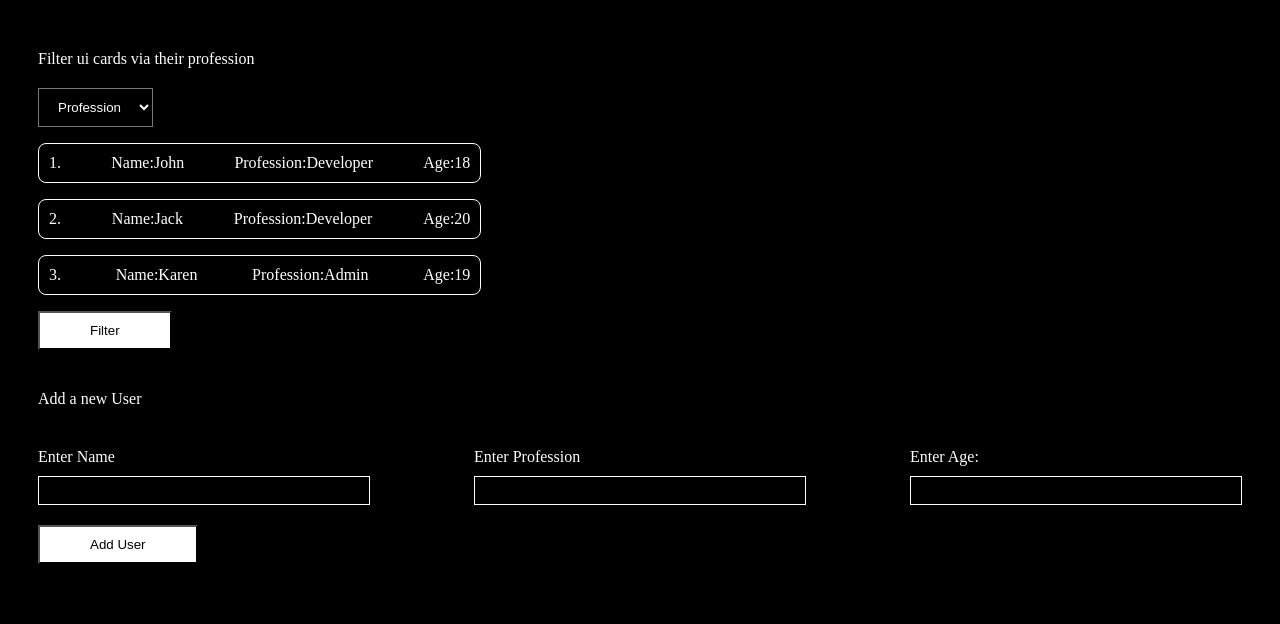
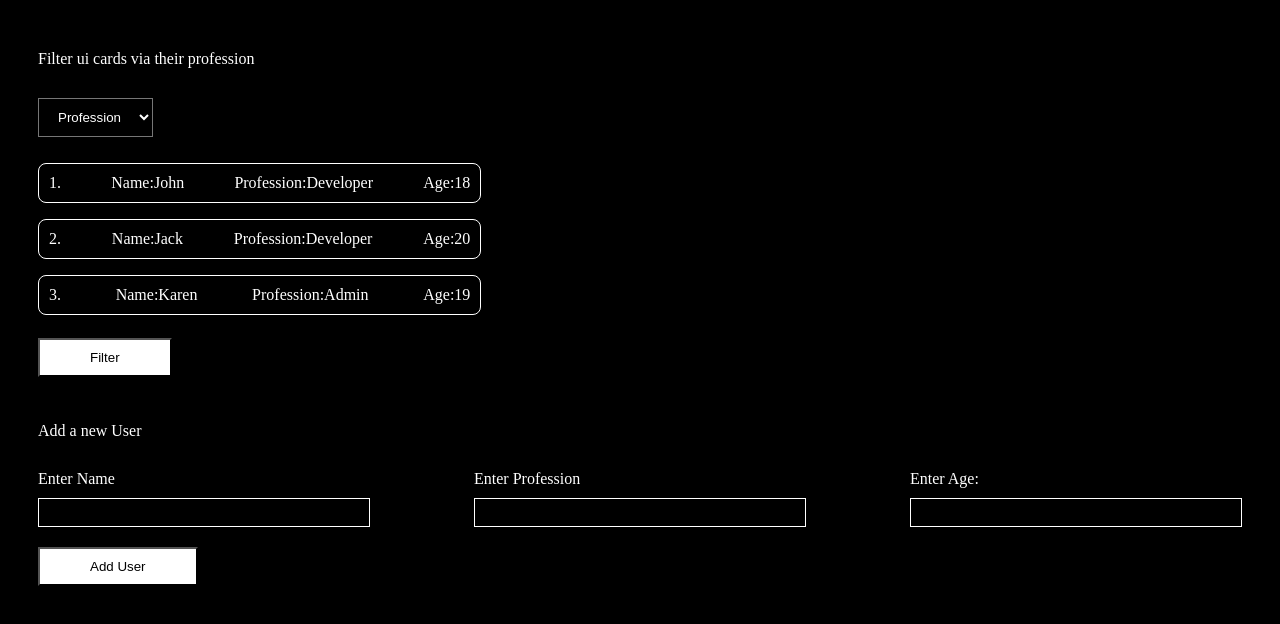
Before and after one commit to abdulragib/JavaScript_Employee_Project_05, a plain HTML site: page index.html in a window 1280 px wide. Drawn offline with Linux system fonts and the light colour scheme.

Commit message:
Solution 3.0

```diff
--- a/index.html
+++ b/index.html
@@ -17,7 +17,7 @@
         </select>
         <div id="card-container"></div>
         <button id="filter">Filter</button>
-        <p style="margin:40px 0px;">Add a new User</p>
+        <p style="margin-top:45px; margin-bottom:30px;">Add a new User</p>
 
         <div id="new-user">
             <label for="enter-name">Enter Name <br>
--- a/style.css
+++ b/style.css
@@ -26,6 +26,7 @@ ul{
 }
 
 #filter{
+    margin-top:7px;
     padding:10px 50px;
     background-color: white;
     color: black;
@@ -54,3 +55,8 @@ ul{
 #new-user > label > input[type="text"]{
     color:white;
 }
+
+#profession{
+    margin-top:10px;
+    margin-bottom: 10px;
+}
```
